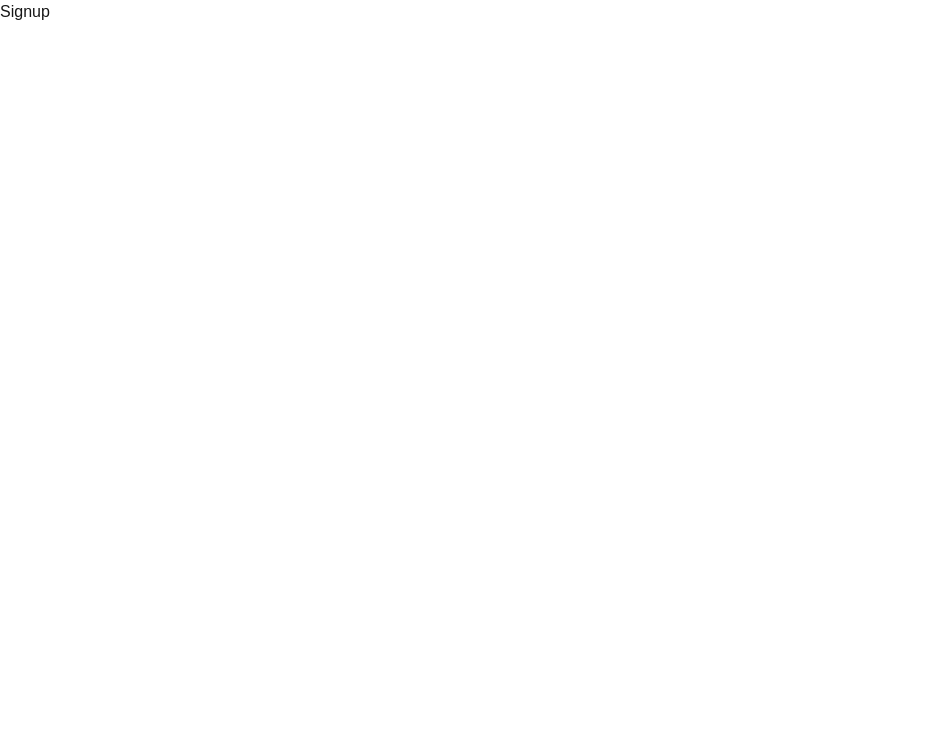
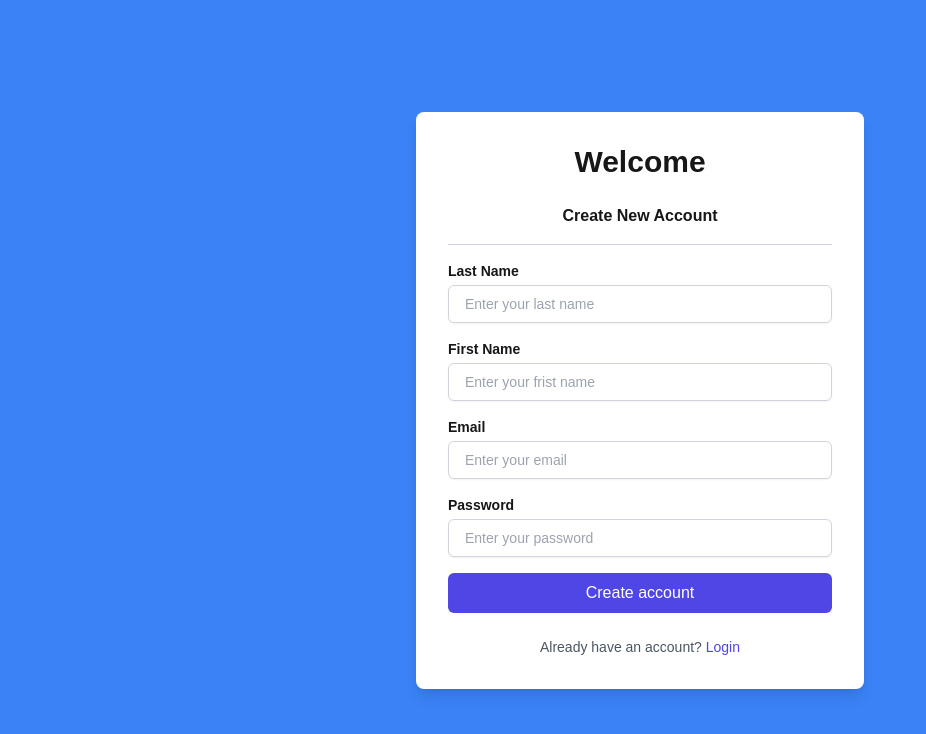
Before and after one commit to sengkimer1/Blog_post, a Next.js app: page /signup in a window 1280 px wide. Shown: the top 734 px of the page, without its empty margins (0-926 px from the left). Built offline with nearby package versions, Linux system fonts and the light colour scheme.

Commit message:
add signup but not yet done

```diff
--- a/src/app/profile/page.tsx
+++ b/src/app/profile/page.tsx
@@ -1,9 +1,19 @@
-import React from 'react'
+import React from 'react';
+import Card from '@/components/Card';
 
-function Profile() {
+
+const Profile: React.FC = () => {
   return (
-    <div>Profile</div>
-  )
-}
+    <div className="p-6">
+      <h1 className="text-2xl font-semibold mb-4">Profile</h1>
 
-export default Profile
+      <Card
+        image="https://encrypted-tbn0.gstatic.com/images?q=tbn:ANd9GcQhc2hssispbO3zF1kKTZVveE66UrAymcuXWw&s"
+        title="My Profile Card"
+        description="This is a description for the profile card."
+      />
+    </div>
+  );
+};
+
+export default Profile;
--- a/src/app/signup/page.tsx
+++ b/src/app/signup/page.tsx
@@ -1,9 +1,74 @@
-import React from 'react'
+'use client'
+import React, { useState } from 'react';
+import Input from '@/components/input'
 
-function Signup() {
+const CreateAccountForm: React.FC = () => {
+  const [formData, setFormData] = useState({
+    lastname: '',
+    fristname: '',
+    email: '',
+    password: '',
+  });
+
+  const handleChange = (e: React.ChangeEvent<HTMLInputElement>) => {
+    setFormData({
+      ...formData,
+      [e.target.name]: e.target.value,
+    });
+  };
   return (
-    <div>Signup</div>
-  )
-}
+    <div className="min-h-screen flex items-center justify-center bg-blue-500">
+      <div className="bg-white shadow-lg rounded-lg p-8 max-w-md w-full">
+        <h2 className="text-3xl font-bold mb-6 text-center">Welcome</h2>
+        <h3 className='text-1xl font-bold mb-4 text-center'>Create New Account</h3>
+        <div className="border-t border-gray-300 my-4"></div>
 
-export default Signup
+        <form className="space-y-4">
+
+          <Input
+            label="Last Name"
+            name="last name"
+            value={formData.lastname}
+            onChange={handleChange}
+            placeholder="Enter your last name"
+            className="my-custom-class"
+          />
+          <Input
+            label="First Name"
+            name="first name"
+            value={formData.fristname}
+            onChange={handleChange}
+            placeholder="Enter your frist name"
+            className="my-custom-class"
+          />
+          <Input
+            label="Email"
+            name="email"
+            value={formData.email}
+            onChange={handleChange}
+            placeholder="Enter your email"
+            className="my-custom-class"
+          />
+          <Input
+            label="Password"
+            name="password"
+            value={formData.password}
+            onChange={handleChange}
+            placeholder="Enter your password"
+            className="my-custom-class"
+          />
+
+          <button type="submit" className="w-full bg-indigo-600 text-white py-2 rounded-md font-medium hover:bg-indigo-700 transition-colors">
+            Create account
+          </button>
+        </form>
+
+        <p className="mt-6 text-center text-sm text-gray-600">
+          Already have an account? <a href="#" className="text-indigo-600 font-medium hover:underline">Login</a>
+        </p>
+      </div>
+    </div>
+  );
+};
+
+export default CreateAccountForm;
--- /dev/null
+++ b/src/components/Card.tsx
@@ -0,0 +1,22 @@
+import React from 'react';
+interface CardProps {
+    image: string;
+    title: string;
+    description: string;
+}
+
+const Card: React.FC<CardProps> = ({ image, title, description }) => {
+    return (
+        <div className="w-2/12 rounded overflow-hidden shadow-lg bg-white">
+            <img className="w-full" src={image} alt={title} />
+            <div className="px-6 py-4">
+                <div className="font-bold text-xl mb-2">{title}</div>
+                <p className="text-gray-700 text-base mt-2">
+                    {description}
+                </p>
+            </div>
+        </div>
+    );
+};
+
+export default Card;
--- a/src/components/header.tsx
+++ b/src/components/header.tsx
@@ -0,0 +1,57 @@
+'use client'
+import React, { useEffect, useState } from 'react';
+import Link from 'next/link';
+import Image from 'next/image';
+import logo from '@/images/logo_blog.png';
+
+const Header: React.FC = () => {
+  const [token, setToken] = useState<string | null>(null);
+
+  useEffect(() => {
+    const savedToken = localStorage.getItem('token');
+    setToken(savedToken);
+  }, []);
+
+  return (
+    <header className="bg-blue-600 p-4 text-white">
+      <nav className="flex justify-between items-center">
+        <div>
+          <Link href="/" passHref>
+            <Image
+              className="rounded-full w-8 sm:w-14 transition-transform duration-300 transform hover:scale-110"
+              src={logo}
+              alt="Blog Logo"
+            />
+          </Link>
+        </div>
+
+        <ul className="flex space-x-10 text-xl mr-12">
+          {token ? (
+            <>
+              <li>
+              <Link href="/">Home</Link>
+            </li>
+            <li>
+              <Link href="/profile">Profile</Link>
+            </li>
+            <li>
+              <Link href="/">Logout</Link>
+            </li>
+            </>
+          ) : (
+            <>
+              <li>
+                <Link href="/signup">Signup</Link>
+              </li>
+              <li>
+                <Link href="/login">Login</Link>
+              </li>
+            </>
+          )}
+        </ul>
+      </nav>
+    </header>
+  );
+};
+
+export default Header;
--- /dev/null
+++ b/src/components/input.tsx
@@ -0,0 +1,38 @@
+import React, { ChangeEvent } from 'react';
+
+interface InputProps {
+    label?: string;
+    type?: string;
+    name: string;
+    value: string;
+    onChange: (e: ChangeEvent<HTMLInputElement>) => void;
+    placeholder?: string;
+    className?: string;
+}
+
+const Input: React.FC<InputProps> = ({
+    label,
+    type = 'text',
+    name,
+    value,
+    onChange,
+    placeholder = '',
+    className = ''
+}) => {
+    return (
+        <div className={`mb-4 ${className}`}>
+            {label && <label className="block text-sm font-semibold mb-1" htmlFor={name}>{label}</label>}
+            <input
+                type={type}
+                id={name}
+                name={name}
+                value={value}
+                onChange={onChange}
+                placeholder={placeholder}
+                className="mt-1 block w-full px-4 py-2 border border-gray-300 rounded-md shadow-sm focus:ring-indigo-500 focus:border-indigo-500 sm:text-sm"
+                />
+        </div>
+    );
+};
+
+export default Input;
```
Also changed, not shown: src/images/logo_blog.png (added).
